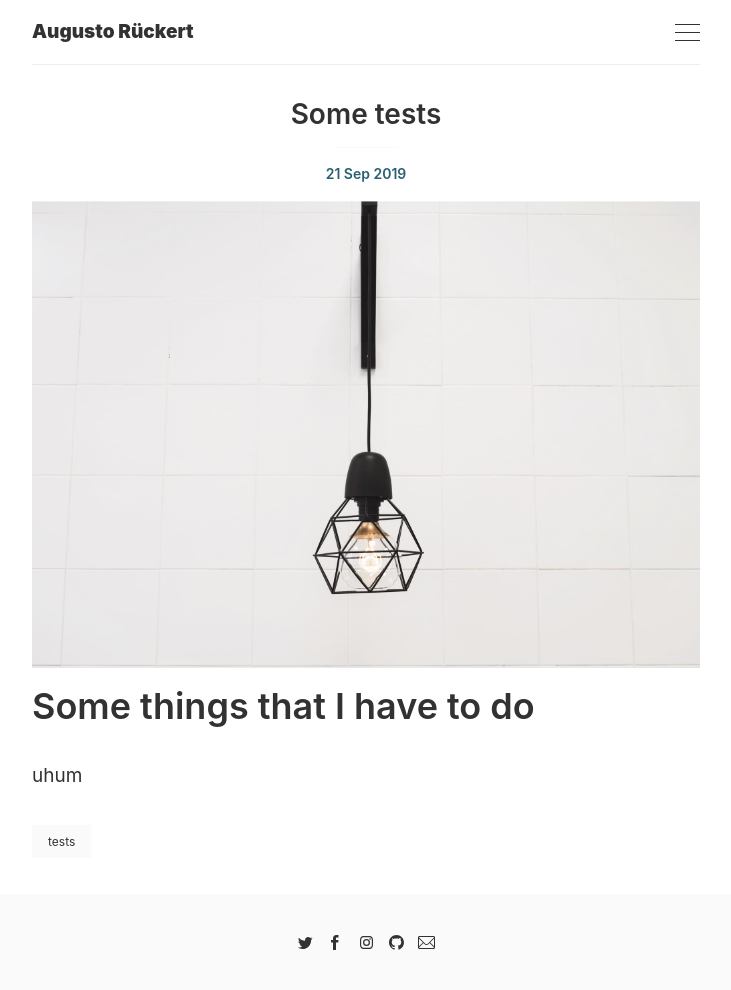
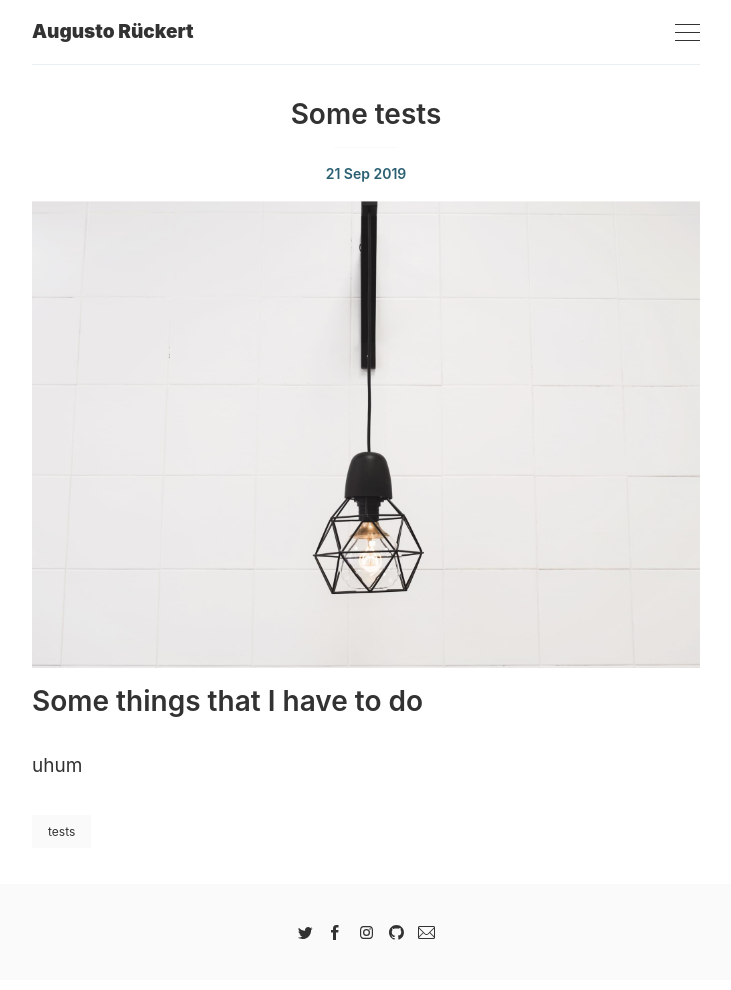
Before and after one commit to ruckert/ruckert.github.io, a Jekyll site: the page built from _posts/2019-09-21-some-tests.markdown, in a window 1280 px wide. Shown: the whole page, without its empty margins (274-1005 px from the left). Built offline with Jekyll 4.4.1, drawn with Linux system fonts in a browser that asks for light colours.

```diff
--- a/_posts/2019-09-21-some-tests.markdown
+++ b/_posts/2019-09-21-some-tests.markdown
@@ -5,6 +5,6 @@ tags: [tests]
 image: '/images/posts/1.jpg'
 ---
 
-# Some things that I have to do
+## Some things that I have to do
 
 uhum
```
